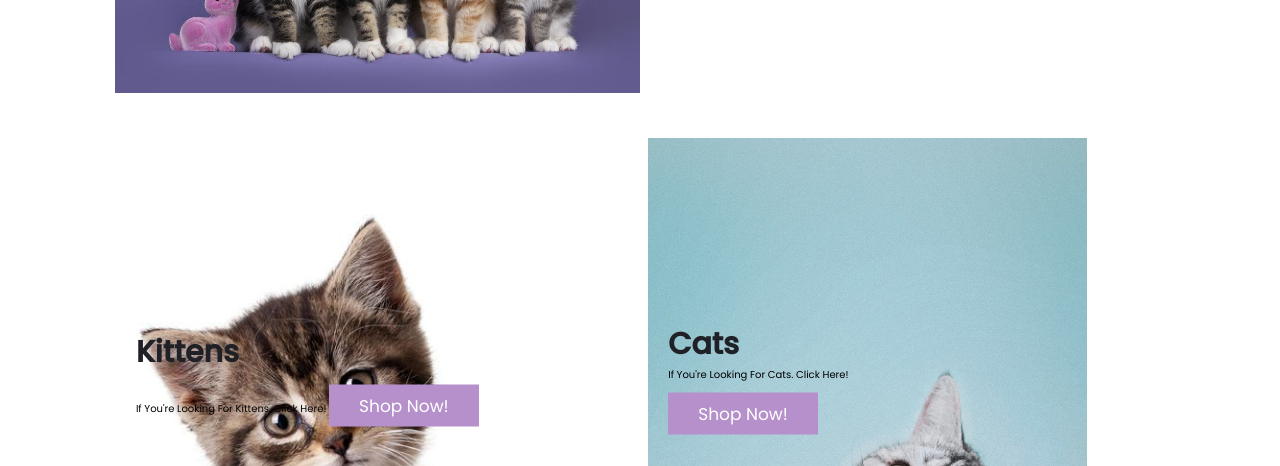
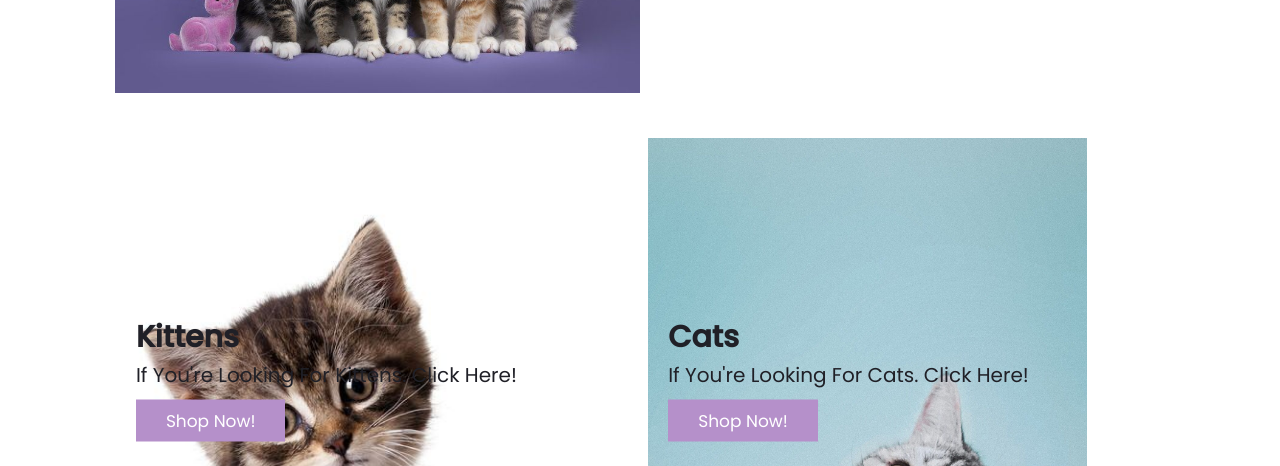
Before and after one commit to pigeonsa1t/Cart-a-Cat, a plain HTML site: page index.html in a window 1280 px wide. Shown: the part 486-952 px from the top of the page. Drawn offline with Linux system fonts and the light colour scheme.

Commit message:
added content to home page banner

```diff
--- a/assets/css/style.css
+++ b/assets/css/style.css
@@ -201,6 +201,14 @@ section{
     font-size: 3rem;
     color: var(--black);
 }
+
+.banner-container .banner .content p{
+    font-size: 2rem;
+    color: var(--black);
+}
+
+
+
 /* media queries */
 @media(max-width:1200px){
 
--- a/index.html
+++ b/index.html
@@ -85,7 +85,7 @@
     <img src="Website-images/Little kitten stock photo_ Image of small, looking, baby - 15037384.jpeg" alt="">
     <div class="content">
         <h3>Kittens</h3>
-        <span>If you're looking for kittens. Click Here!</span>
+        <p>If you're looking for kittens. Click Here!</p>
         <a href="#" class="btn">Shop Now!</a>
     </div>
 </div>
```
